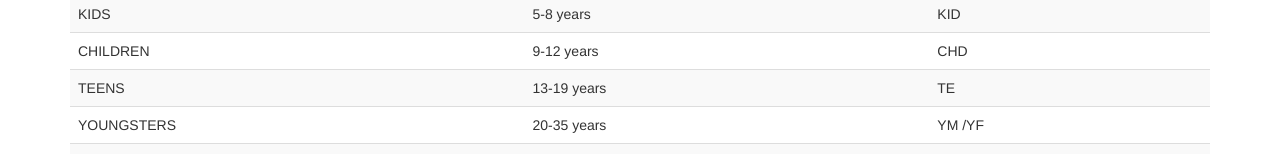
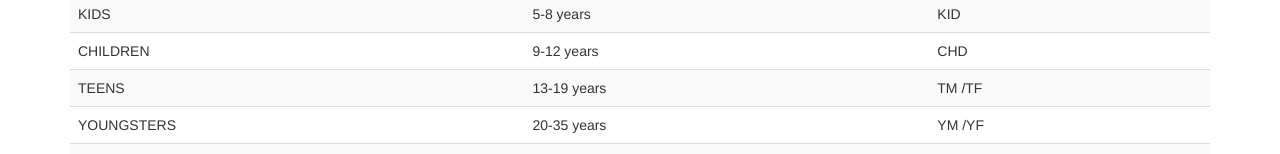
Before and after one commit to sagar-shivappa/SportsClient, an Angular app: page /categories in a window 1280 px wide. Shown: the part 154-308 px from the top of the page. Built offline with nearby package versions, Linux system fonts and the light colour scheme.

Commit message:
category

```diff
--- a/src/shared/configurations/categories.ts
+++ b/src/shared/configurations/categories.ts
@@ -12,7 +12,7 @@ export const categories = [
   {
     category: 'TEENS',
     age: '13-19 years',
-    code: 'TE',
+    code: 'TM /TF',
   },
   {
     category: 'YOUNGSTERS',
```
